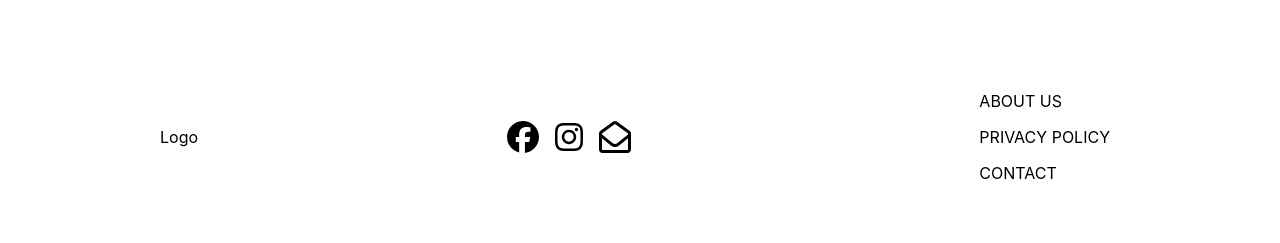
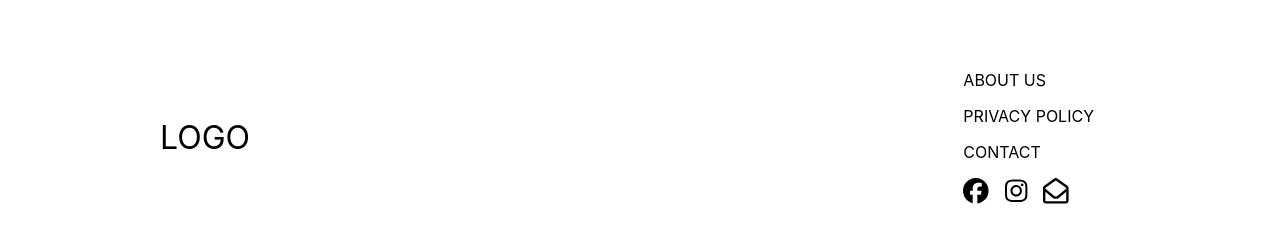
Before and after one commit to JohLeo/final-project, a React (Create React App) app: page / in a window 1280 px wide. Shown: the part 1409-1652 px from the top of the page. Built offline with nearby package versions, Linux system fonts and the light colour scheme; no server answers.

Commit message:
changed structure of footer

```diff
--- a/src/components/footer.js
+++ b/src/components/footer.js
@@ -9,17 +9,20 @@ import { faEnvelopeOpen } from '@fortawesome/free-regular-svg-icons';
 export const Footer = () => {
   return (
     <FooterContainer>
-      <Logo>Logo</Logo>
-      <Center>
-        <FontAwesomeIcon icon={faFacebook} size="2x" />
-        <FontAwesomeIcon icon={faInstagram} size="2x" />
-        <FontAwesomeIcon icon={faEnvelopeOpen} size="2x" />
-      </Center>
-      <Links>
-        <li><a href="#">ABOUT US</a></li>
-        <li><a href="#">PRIVACY POLICY</a></li>
-        <li><a href="#">CONTACT</a></li>
-      </Links>
+      <Logo>LOGO</Logo>
+      <RightContainer>
+        <Links>
+          <li><a href="#">ABOUT US</a></li>
+          <li><a href="#">PRIVACY POLICY</a></li>
+          <li><a href="#">CONTACT</a></li>
+        </Links>
+        <SocialIcons>
+          <FontAwesomeIcon icon={faFacebook} style={{ fontSize: '1.6rem' }} />
+          <FontAwesomeIcon icon={faInstagram} style={{ fontSize: '1.6rem' }} />
+          <FontAwesomeIcon icon={faEnvelopeOpen} style={{ fontSize: '1.6rem' }} />
+
+        </SocialIcons>
+      </RightContainer>
     </FooterContainer>
   );
 };
@@ -36,24 +39,29 @@ export const FooterContainer = styled.footer`
 
 export const Logo = styled.div`
   color: black;
-  font-size: 1rem;
+  font-size: 2rem;
   left: 0;
   margin: 0 0 0 10rem;
 `;
 
-export const Center = styled.div`
-display: flex;
-justify-content: center;
+export const RightContainer = styled.div`
 gap: 1rem;
+margin-right: 1rem;
+flex-direction: column;
+align-items: flex-end;
 `
 
-const Links = styled.ul`
+export const Links = styled.ul`
   display: flex;
   flex-direction: column;
   justify-content: center;
   list-style: none;
   margin: 0 10rem 0 0;
   gap: 1rem;
+
+  &:hover {
+    color: #989898};
+  }
 
   li {
     margin-right: 10px;
@@ -63,4 +71,12 @@ const Links = styled.ul`
       color: #000;
     }
   }
+`
+
+export const SocialIcons = styled.div`
+  display: flex;
+  align-items: center;
+  gap: 1rem;
+  right: 1rem;
+  margin: 1rem 0 0 2.5rem;
 `;
```
